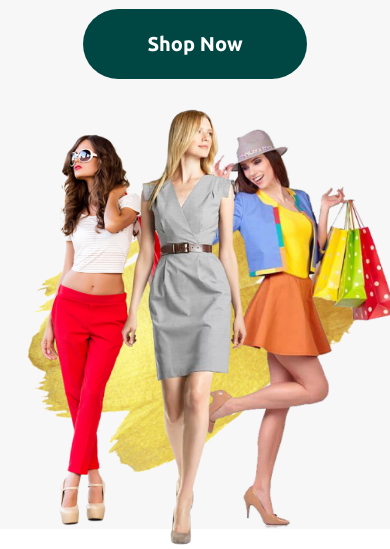
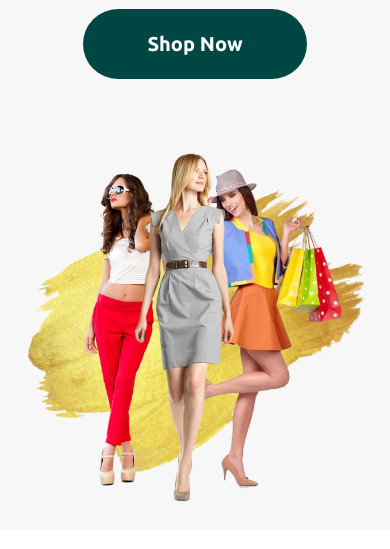
Before and after one commit to Babak01Gh/FashionEra, a plain HTML site: page index.html in a window 390 px wide. Shown: the part 372-921 px from the top of the page. Drawn offline with Linux system fonts and the light colour scheme.

Commit message:
update css files

```diff
--- a/responcive.css
+++ b/responcive.css
@@ -66,4 +66,7 @@
     .title__imgs{
         width: 350px;
     }
+    .title__imgs img{
+        height: 80%;
+    }
 }
--- a/style.css
+++ b/style.css
@@ -150,6 +150,7 @@ html{
     height: 400px;
     display: flex;
     justify-content: center;
+    align-items: center;
 }
 .title__imgs img{
     height: 100%;
```
